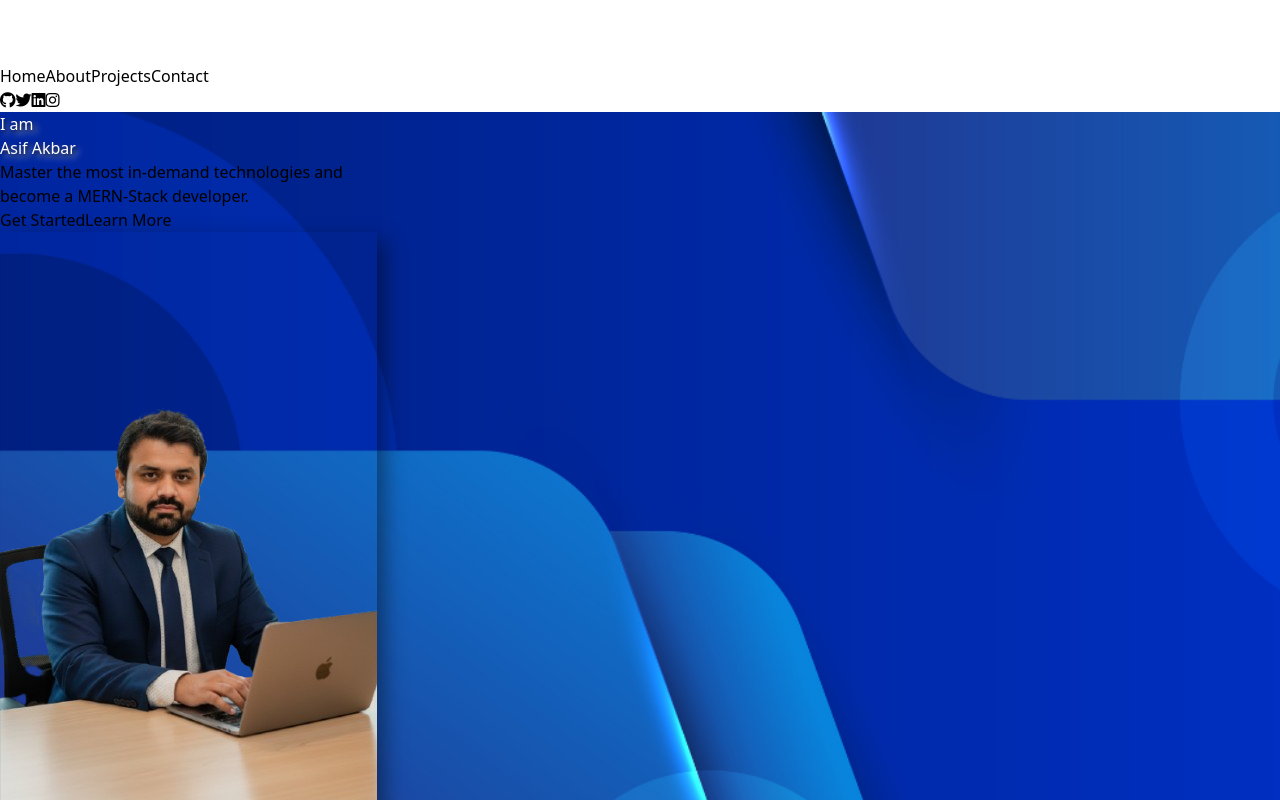
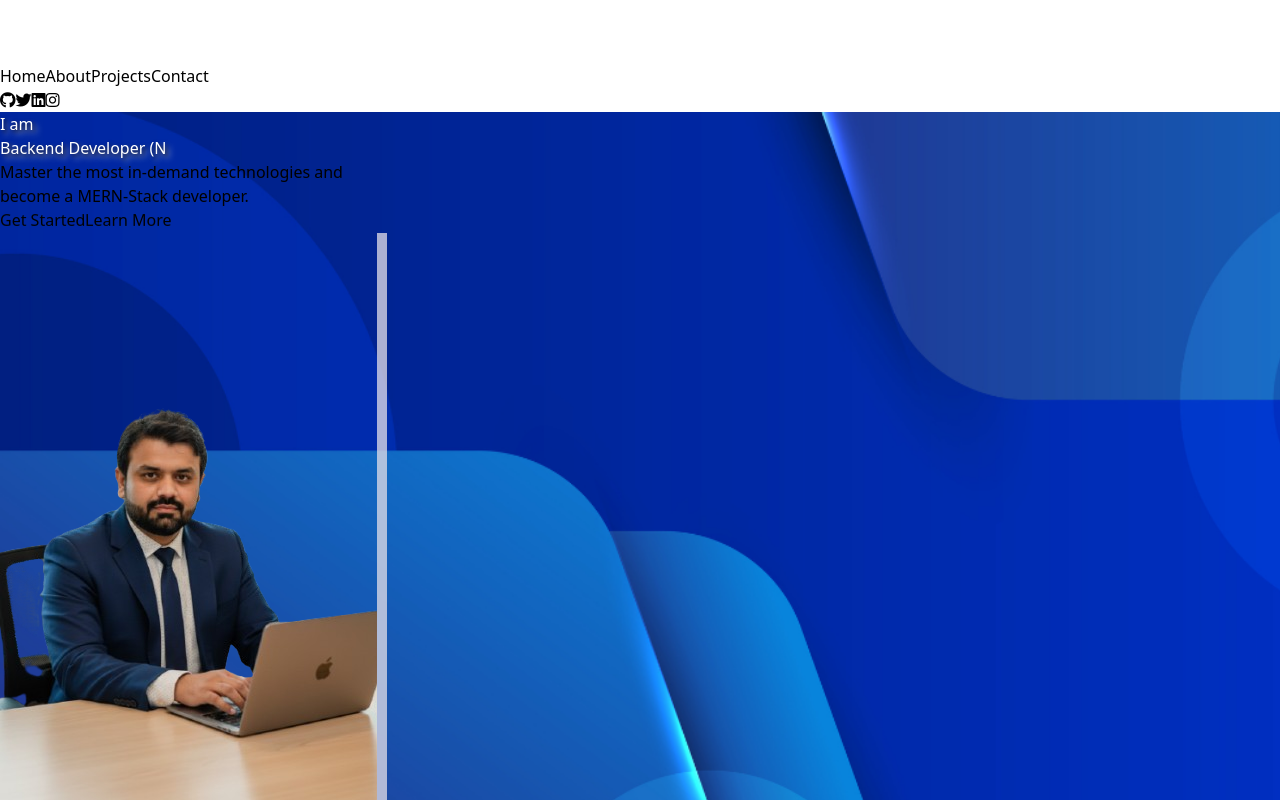
Before and after one commit to 786asifakbar/porto, a React (Vite) app: page / in a window 1280 px wide. Shown: the part 460-1260 px from the top of the page. Built offline with nearby package versions, Linux system fonts and the light colour scheme.

Commit message:
fix: update typing speed and phrases in Home component; adjust styles for better visibility

```diff
--- a/src/components/Home.jsx
+++ b/src/components/Home.jsx
@@ -6,14 +6,14 @@ import Projects from './Projects';
 import Contact from './Contact';
 import WhatsAppButton from './WhatsAppButton';
 
-const typingSpeed = 100; // Speed of typing effect in milliseconds
+const typingSpeed = 90; // Speed of typing effect in milliseconds
 const pauseDuration = 2000; // Duration to pause before changing text
 
 const Home = () => {
   const [text, setText] = useState('');
   const [index, setIndex] = useState(0);
   const [isDeleting, setIsDeleting] = useState(false);
-  const phrases = ['Asif Akbar', 'MERN Stack Developer'];
+  const phrases = ['Asif Akbar', 'Backend Developer (Node.js)'];
 
   useEffect(() => {
     const handleTyping = () => {
@@ -49,9 +49,9 @@ const Home = () => {
         }}
       >
         {/* Left Side: Heading with Typing Effect and Buttons */}
-        <div className="md:w-1/2 text-center md:text-left mb-8 md:mb-0 transform transition-transform duration-700 hover:rotate-6">
+        <div className="md:w-1/2 text-center md:text-left mb-8 md:mb-0 transform transition-transform duration-700">
           <h1
-            className="text-5xl font-bold sm:text-3xl md:text-5xl lg:text-8xl leading-tight tracking-wider"
+            className="text-4xl font-bold sm:text-3xl md:text-5xl lg:text-8xl leading-tight tracking-wider"
             style={{
               color: 'white', // Set the color to white
               textShadow: '2px 2px 4px rgba(0, 0, 0, 0.8), 4px 4px 6px rgba(255, 255, 255, 0.6)', // Adjust shadow for better visibility
@@ -88,14 +88,14 @@ const Home = () => {
         </div>
 
         {/* Right Side: Image */}
-        <div className="md:w-1/2 transform transition-transform duration-500 hover:rotate-6 hover:scale-105">
+        <div className="md:w-1/2 transform transition-transform duration-500">
           <img
             src="./enhancerImage.png" // Replace with your image source
             alt="Hero"
-            className="w-full md:w-96 rounded-full shadow-2xl float-right"
+            className="w-full md:w-96 rounded-full float-right"
             style={{
               transform: 'rotateY(-1deg)',
-              boxShadow: '8px 8px 20px rgba(0, 0, 0, 0.4)',
+              boxShadow: '10px 1px 0px rgba(225, 221, 231, 0.76)',
             }}
           />
         </div>
```
Also changed, not shown: public/2.png (deleted), public/other.png.
